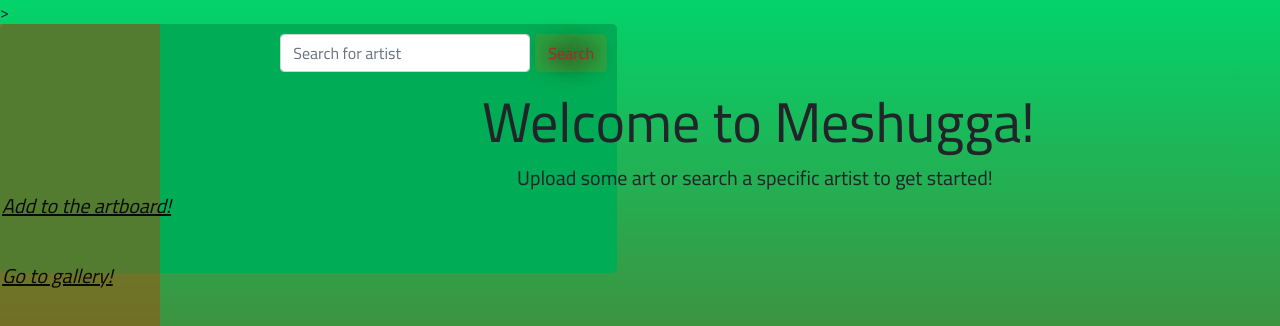
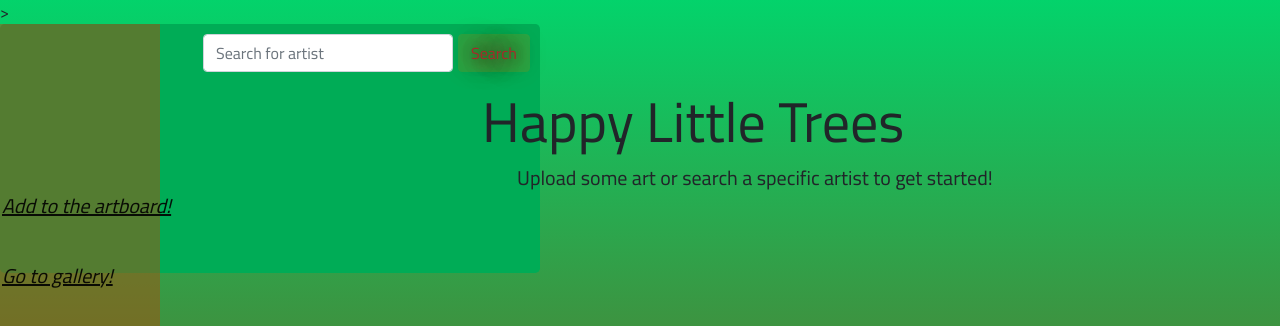
Before and after one commit to ryanholt22/Meshugga, a Node server app: page / in a window 1280 px wide. Shown: the top 326 px of the page. Run offline with Node 20, Linux system fonts and the light colour scheme; data that the repository does not hold is empty; some libraries are stand-ins or nearby versions.

Commit message:
please work
its happy little trees

```diff
--- a/views/index.handlebars
+++ b/views/index.handlebars
@@ -17,7 +17,7 @@
     <input class="form-control" type="text" placeholder="Search for artist" aria-label="Search">
 
     <div class="jumbotron" id="header">
-      <h1 class="display-4" style="transform: translateX(450px);">Welcome to Meshugga!</h1>
+      <h1 class="display-4" style="transform: translateX(450px);">Happy Little Trees</h1>
       <p class="lead" style="transform: translateX(485px);">Upload some art or search a specific artist to get started!
       </p>
     </div>
```
